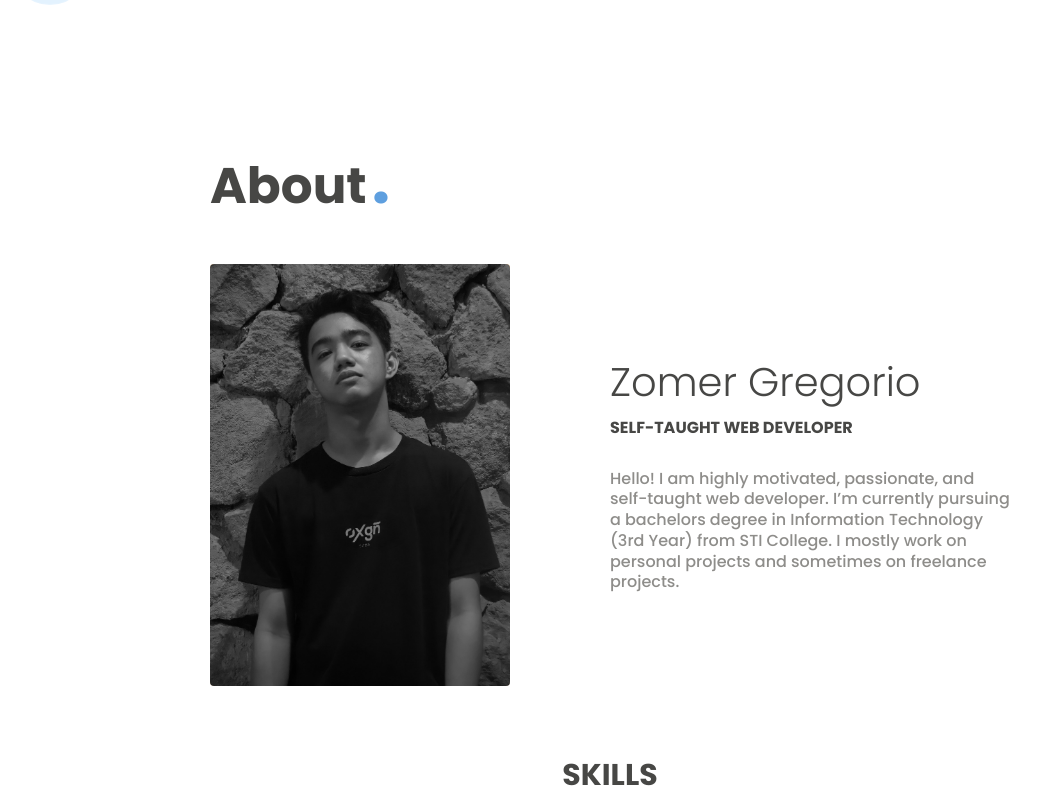
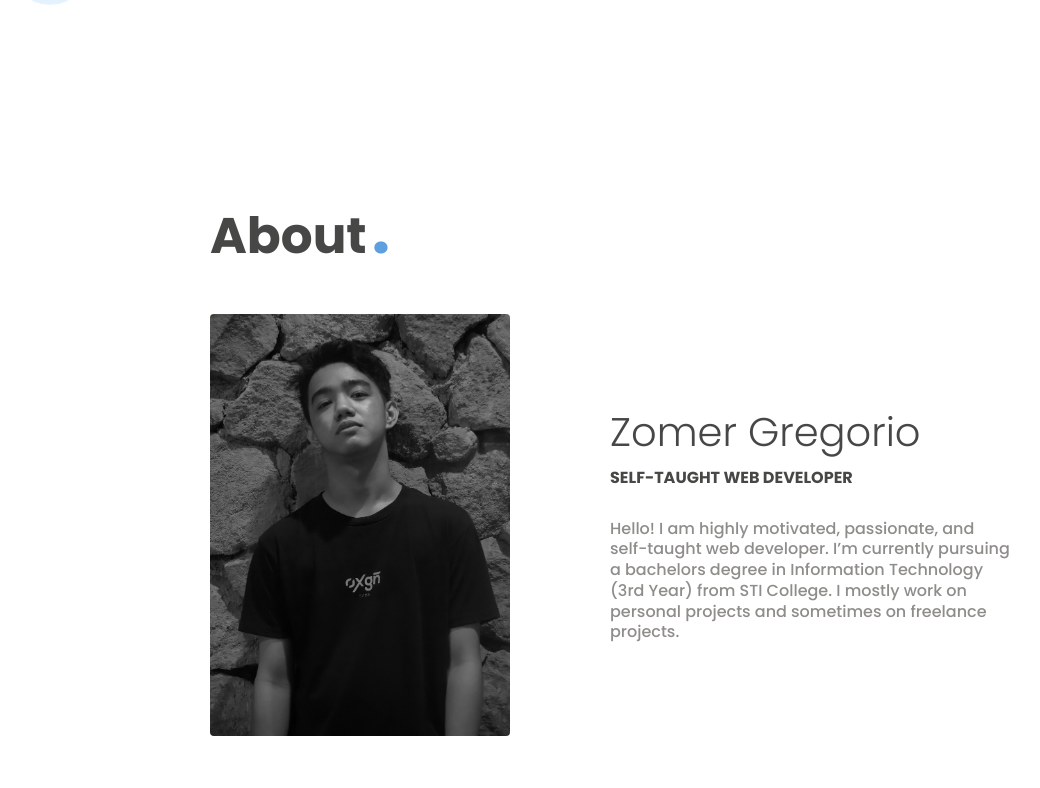
Before and after one commit to zomeru/portfolio, a Next.js app: page / in a window 1280 px wide. Shown: the part 701-1489 px from the top of the page, without its empty margins (30-1070 px from the left). Built offline with nearby package versions, Linux system fonts and the light colour scheme.

Commit message:
Add bottom margin to section

```diff
--- a/src/styles/GlobalStyles.ts
+++ b/src/styles/GlobalStyles.ts
@@ -51,13 +51,14 @@ const GlobalStyles = createGlobalStyle`
     max-width: var(--max-width);
     height: 100vh;
     margin: 0 auto;
+    margin-bottom: 50px;
   }
 
   .section-heading {
     /* margin: 10px 0 40px; */
     margin-bottom: 40px;
     width: 100%;
-    white-space: nowrap;
+    white-space: normal;
     color: var(--gray-dark);
     font-weight: var(--font-bold);
     font-size: var(--fz-heading);
```
